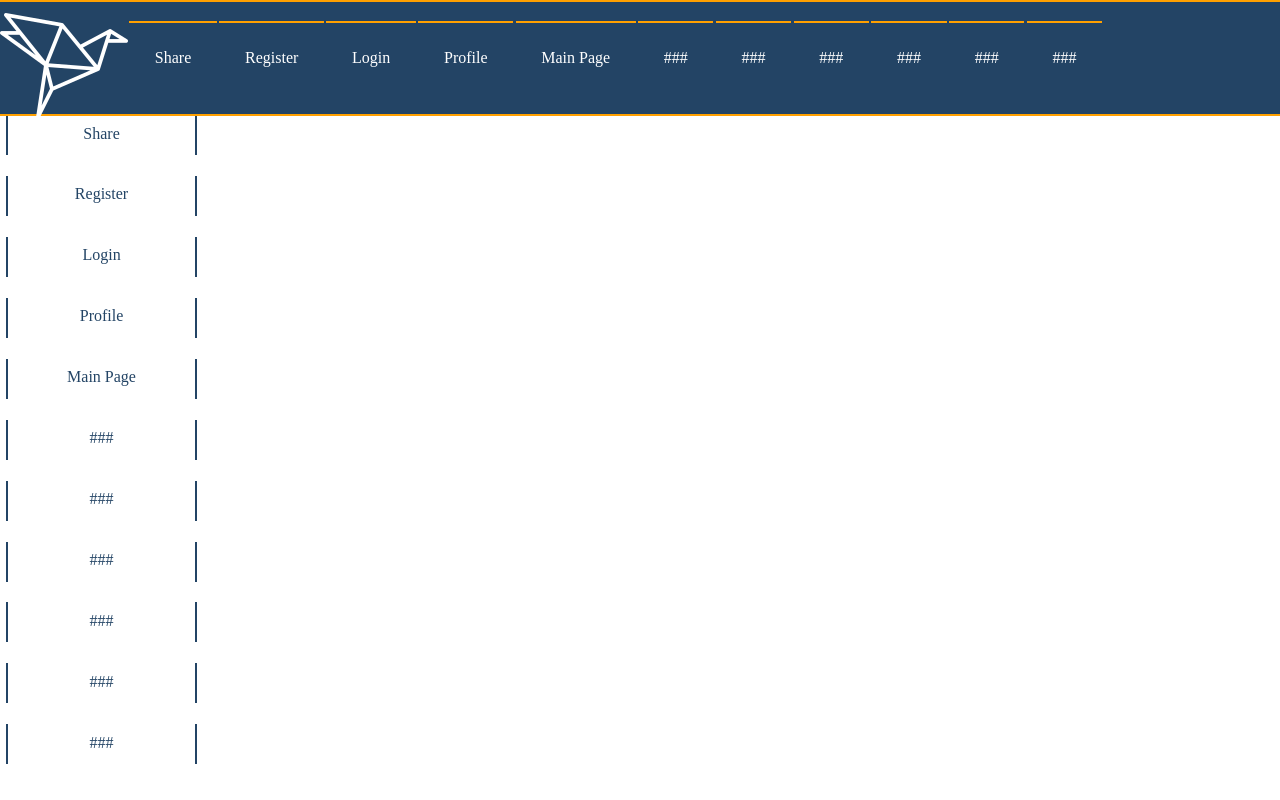
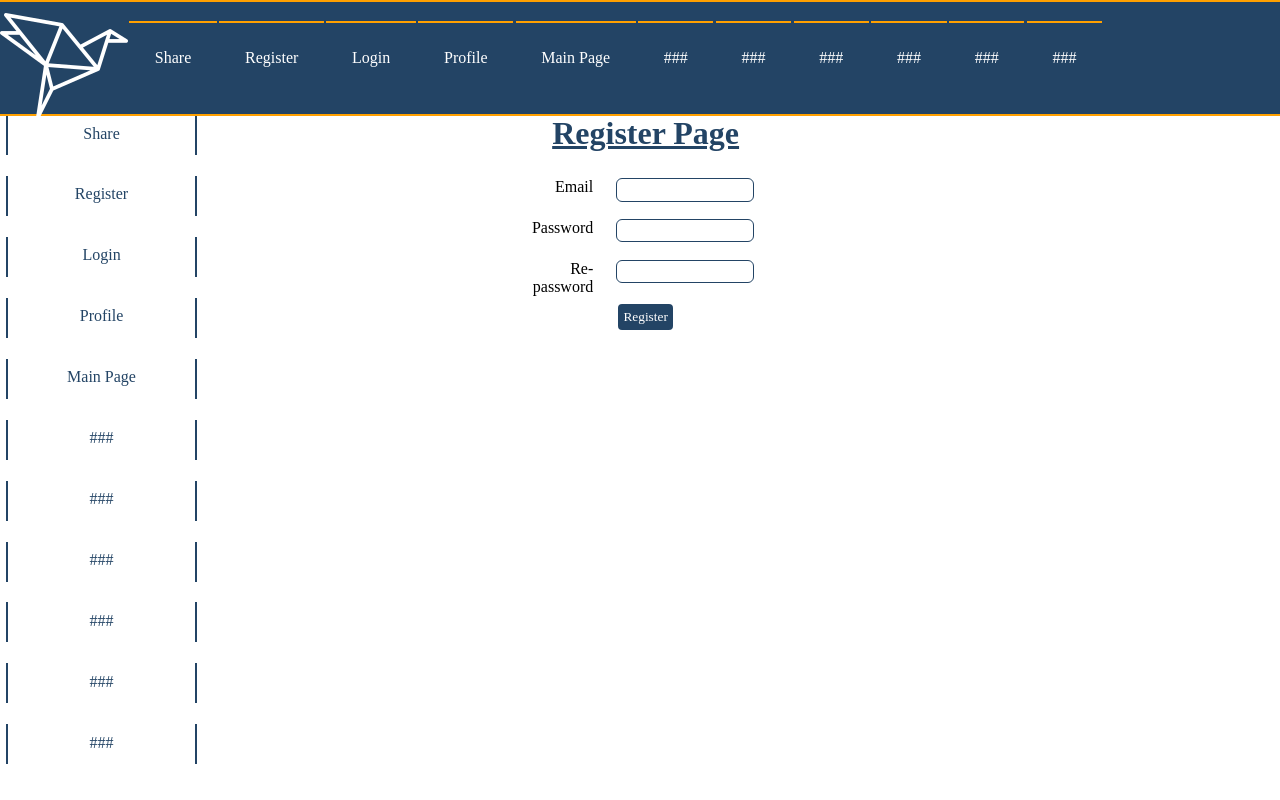
Before and after one commit to vinhhn3/tcd0302-react-origami, a React (Create React App) app: page /register in a window 1280 px wide. Shown: the top 800 px of the page. Built offline with nearby package versions, Linux system fonts and the light colour scheme.

Commit message:
Add Register page

```diff
--- a/src/App.css
+++ b/src/App.css
@@ -272,3 +272,37 @@
   color: #234465;
   text-decoration: underline;
 }
+
+.Login,
+.Register {
+  width: 83%;
+  display: inline-block;
+  vertical-align: top;
+}
+
+.form-control {
+  width: 30%;
+  margin: 0 auto;
+  padding: 1%;
+  text-align: center;
+}
+
+label {
+  float: left;
+  width: 30%;
+  text-align: right;
+}
+
+input {
+  text-align: center;
+  border: 1px solid #234465;
+  padding: 1%;
+  width: 50%;
+  border-radius: 6px;
+  color: #234465;
+}
+
+form button {
+  width: auto;
+  padding: 2%;
+}
--- a/src/App.js
+++ b/src/App.js
@@ -4,6 +4,7 @@
 import Footer from "./components/layout/Footer";
 import Navbar from "./components/layout/Navbar";
 import Main from "./pages/Main";
+import Register from "./pages/Register";
 import Share from "./pages/Share";
 
 function App() {
@@ -13,10 +14,13 @@
         <Navbar />
         <div className="Container">
           <Aside />
-          <Switch>
-            <Route exact path={"/"} component={Main} />
-            <Route exact path={"/share"} component={Share} />
-          </Switch>
+          <div className="Main">
+            <Switch>
+              <Route exact path={"/"} component={Main} />
+              <Route exact path={"/share"} component={Share} />
+              <Route exact path={"/register"} component={Register} />
+            </Switch>
+          </div>
         </div>
         <Footer />
       </div>
--- a/src/components/linkItem/LinkItems.js
+++ b/src/components/linkItem/LinkItems.js
@@ -13,7 +13,7 @@
     {
       id: 2,
       title: "Register",
-      url: "#",
+      url: "/register",
     },
     {
       id: 3,
--- a/src/pages/Main.js
+++ b/src/pages/Main.js
@@ -3,10 +3,10 @@
 
 const Main = () => {
   return (
-    <div className="Main">
+    <>
       <h1>Publications</h1>
       <Posts />
-    </div>
+    </>
   );
 };
 
--- /dev/null
+++ b/src/pages/Register.js
@@ -0,0 +1,30 @@
+import React from "react";
+
+const Register = () => {
+  return (
+    <>
+      <div className="Register">
+        <h1>Register Page</h1>
+        <form>
+          <div className="form-control">
+            <label>Email</label>
+            <input type="email" />
+          </div>
+          <div className="form-control">
+            <label>Password</label>
+            <input type="password" />
+          </div>{" "}
+          <div className="form-control">
+            <label>Re-password</label>
+            <input type="password" />
+          </div>
+          <div className="form-control">
+            <button type="submit">Register</button>
+          </div>
+        </form>
+      </div>
+    </>
+  );
+};
+
+export default Register;
--- a/src/pages/Share.js
+++ b/src/pages/Share.js
@@ -3,7 +3,7 @@
 
 const Share = () => {
   return (
-    <div className="Main">
+    <>
       <div className="Input">
         <h1>Share your thoughts ...</h1>
         <textarea></textarea>
@@ -13,7 +13,7 @@
         <h2>Last 3 posts on your wall</h2>
         <Posts />
       </div>
-    </div>
+    </>
   );
 };
 
```
